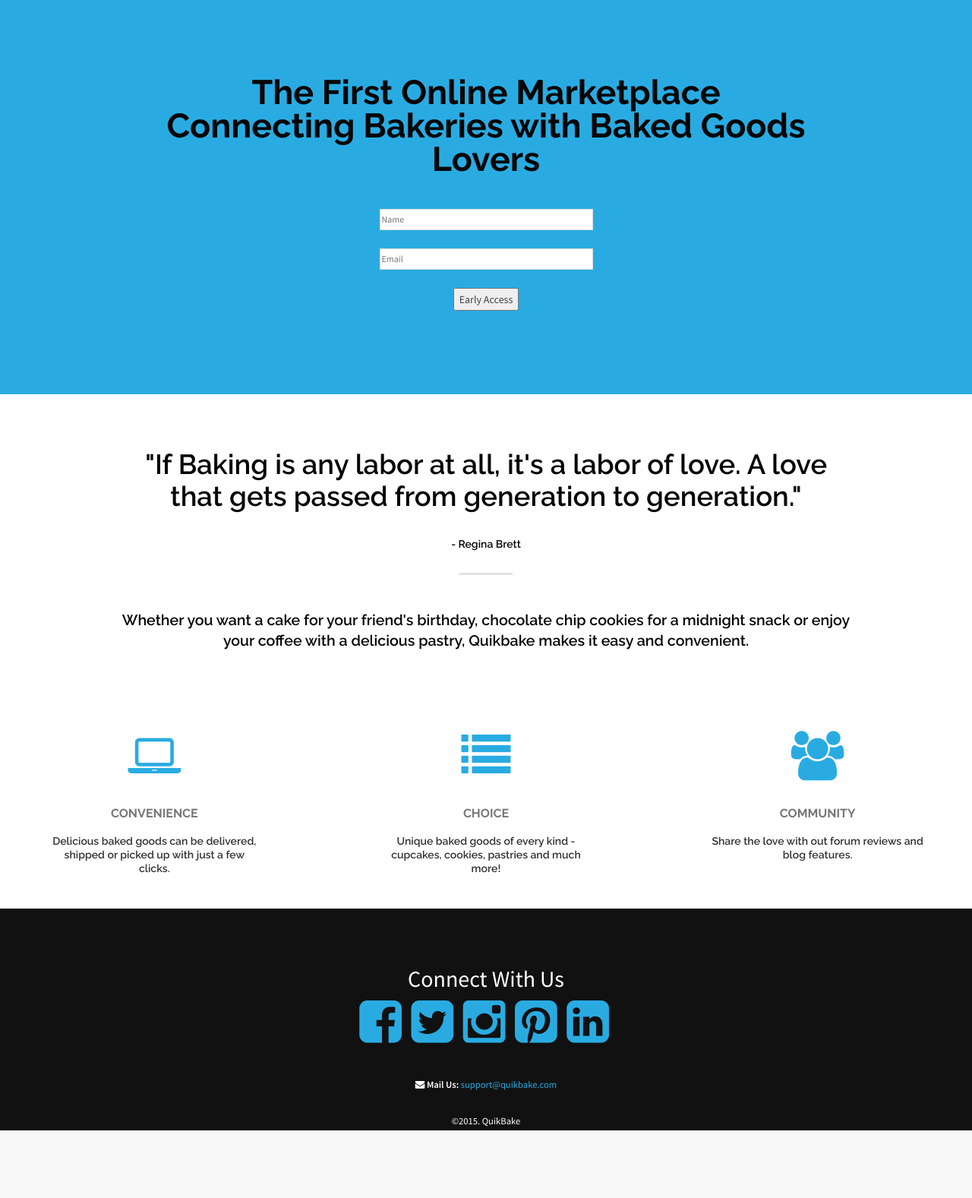
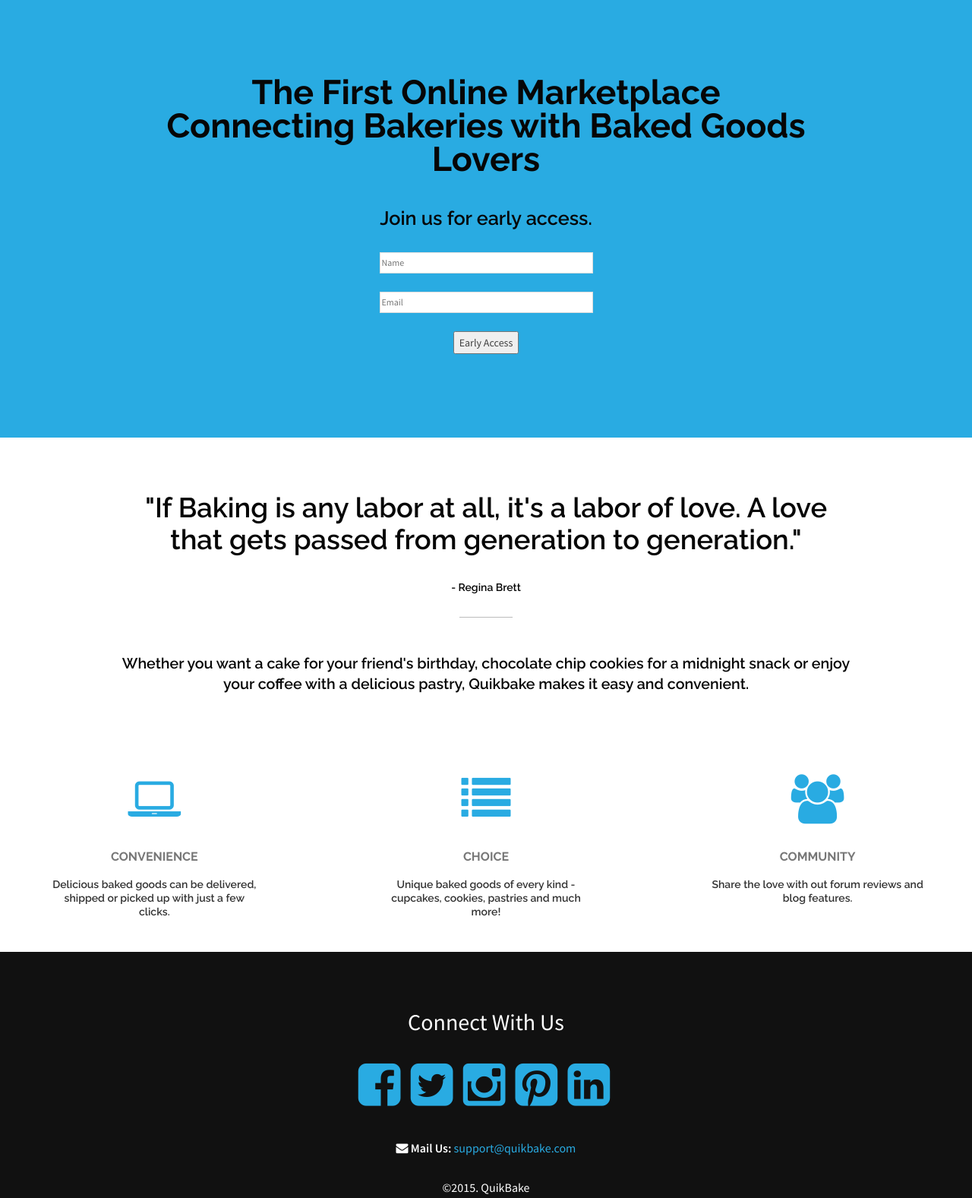
Before and after one commit to cyndichin/QuikBake, a PHP site: page / in a window 1280 px wide. Shown: the part 117-1694 px from the top of the page at 76% size. Before the commit the page ends 1605 px from the top, so only its background shows below. Run offline with PHP 8.4, Linux system fonts and the light colour scheme; some libraries are stand-ins or nearby versions; some web fonts are replaced.

Commit message:
Update index.php

```diff
--- a/index.php
+++ b/index.php
@@ -91,6 +91,7 @@
                     <div class="center-heading">
                         <div id="subscribe">
                             <h1>The First Online Marketplace <br> Connecting Bakeries with Baked Goods Lovers</h1>
+                     <h3>Join us for early access.</h3>
 <span style="text-align: center;">
               <form method="post" action="index.php">
              <input type="text" size=40 name="name" aria-required="true" aria-invalid="false" placeholder="Name" value=""><br><br>
@@ -109,14 +110,12 @@
         $email = $_POST['email'] ;
         $regex = '/^([0-9]+)$/';
         $error = "Error";
-
         // This is what is included in both emails to me and the user.
         $headers = 'From: do-not-reply';
         $subject = "Message from $name ($email).";
         $subject2 = "Hi $name.";
         $message = "Name: $name  Email: $email has subscribed.  ";
         $autoreply = "Thank you for subscribing to QuikBake.";
-
         // Validations. User must enter a name and an email.
         // CONDITIONAL CLAUSE HERE
         if ( empty( $_POST[ 'name' ] ) ) {
@@ -242,7 +241,7 @@
 
                             <div class="col-md-12 text-center">
                             <span style="color: white; font-size: 30px;">Connect With Us</span>
-                            <br>
+                            <span style="color: white; font-size: 16px;"><br><br>
                             <div class="row special-feature">
                             <ul class="list-inline">
                             <li><a href="https://www.facebook.com/QuikBake"><i class="fa fa-facebook-square fa-lg"></i></a></li>
```
